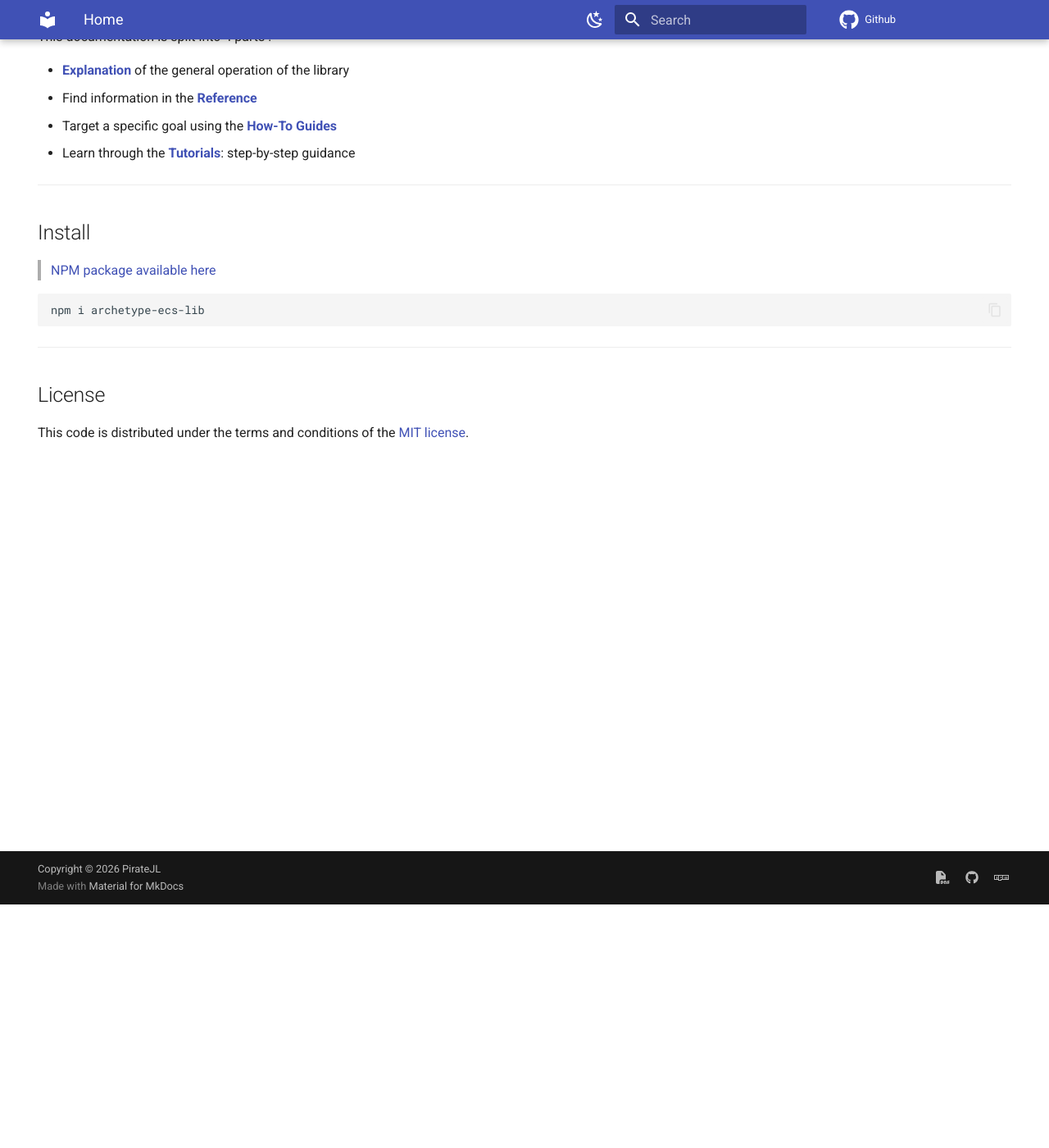
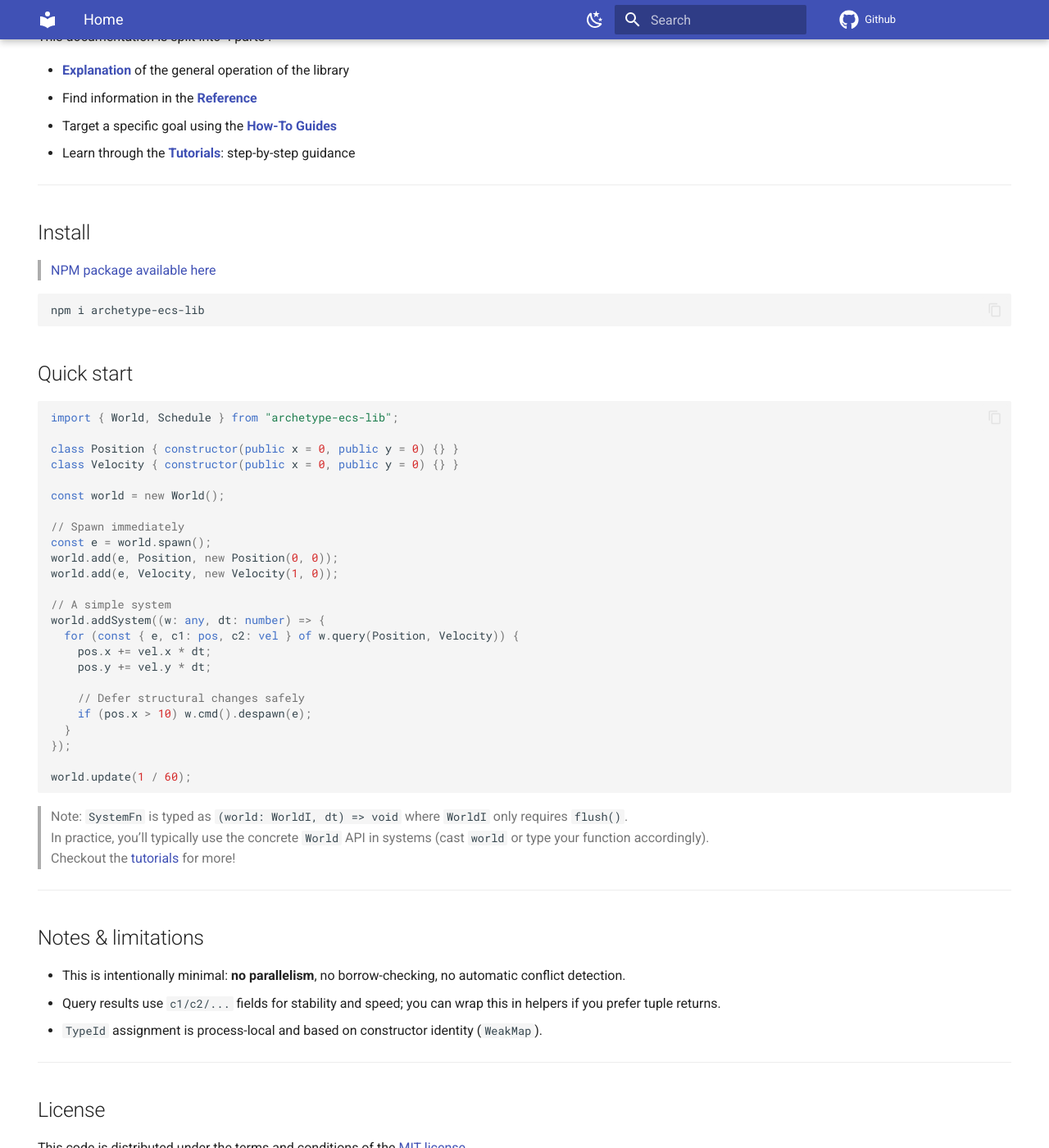
Before and after one commit to PirateJL/archetype-ecs-lib, an MkDocs documentation site: the page built from docs/index.md, in a window 1280 px wide and 1400 px high, scrolled down 297 px. Shown: the whole window at 82% size. Built offline with MkDocs 1.6.1 and Material for MkDocs 9.7.7, drawn with Linux system fonts in a browser that asks for light colours; comment, search, counter and statistics services are not loaded; the version menu is left out.

````diff
--- a/docs/index.md
+++ b/docs/index.md
@@ -28,6 +28,47 @@ This documentation is split into 4 parts :
 npm i archetype-ecs-lib
 ```
 
+## Quick start
+
+```ts
+import { World, Schedule } from "archetype-ecs-lib";
+
+class Position { constructor(public x = 0, public y = 0) {} }
+class Velocity { constructor(public x = 0, public y = 0) {} }
+
+const world = new World();
+
+// Spawn immediately
+const e = world.spawn();
+world.add(e, Position, new Position(0, 0));
+world.add(e, Velocity, new Velocity(1, 0));
+
+// A simple system
+world.addSystem((w: any, dt: number) => {
+  for (const { e, c1: pos, c2: vel } of w.query(Position, Velocity)) {
+    pos.x += vel.x * dt;
+    pos.y += vel.y * dt;
+
+    // Defer structural changes safely
+    if (pos.x > 10) w.cmd().despawn(e);
+  }
+});
+
+world.update(1 / 60);
+```
+
+> Note: `SystemFn` is typed as `(world: WorldI, dt) => void` where `WorldI` only requires `flush()`.
+> In practice, you’ll typically use the concrete `World` API in systems (cast `world` or type your function accordingly).
+> Checkout the [tutorials](./Tutorials/Tutorial-1—Your-first-ECS-World.md) for more!
+
+---
+
+## Notes & limitations
+
+* This is intentionally minimal: **no parallelism**, no borrow-checking, no automatic conflict detection.
+* Query results use `c1/c2/...` fields for stability and speed; you can wrap this in helpers if you prefer tuple returns.
+* `TypeId` assignment is process-local and based on constructor identity (`WeakMap`).
+
 ---
 
 ## License
````
Also changed, not shown: README.md (+4 -170 lines).
